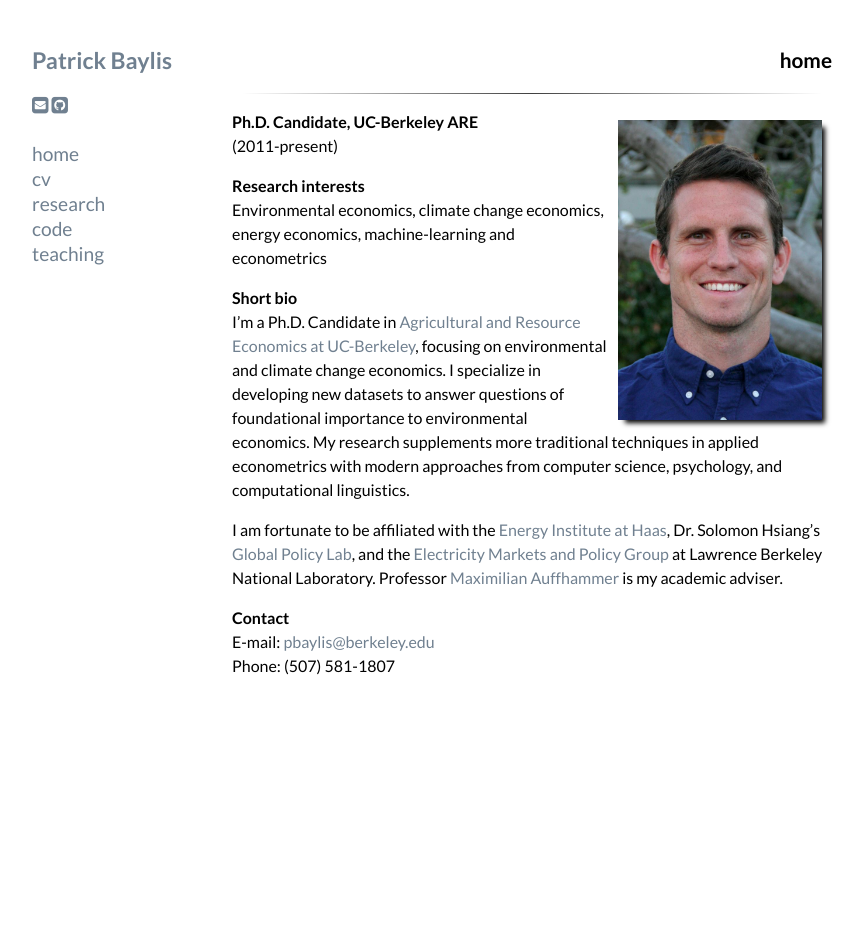
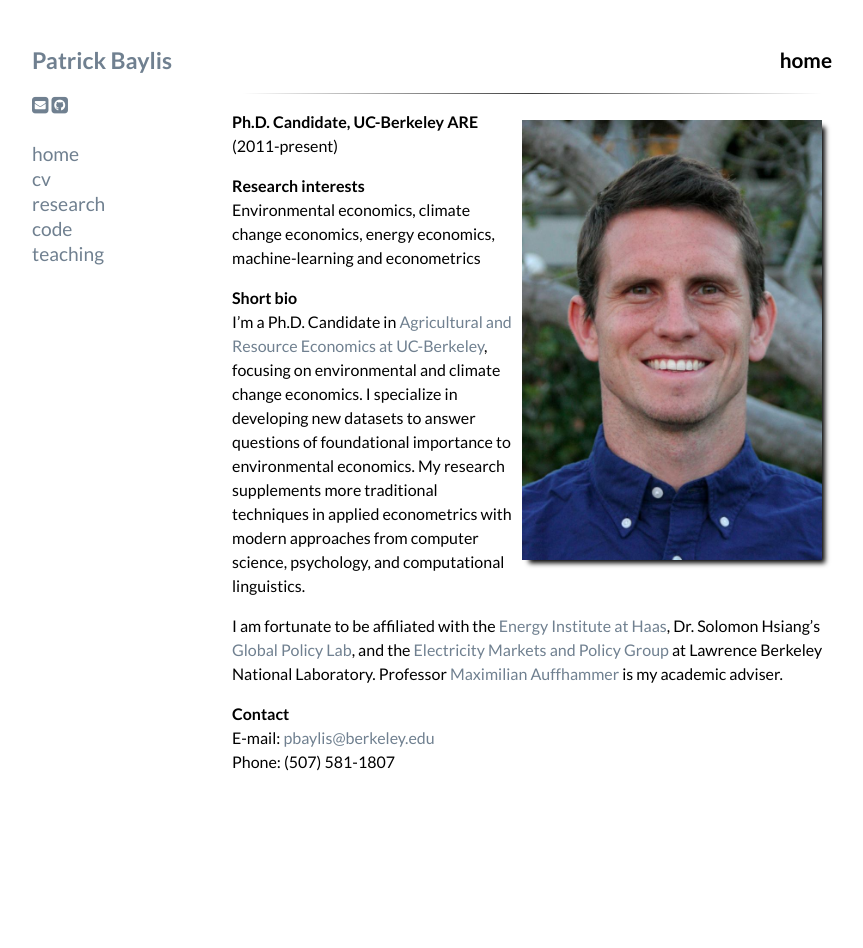
Before and after one commit to pbaylis/pbaylis.github.io, a Jekyll site: the page built from index.markdown, in a window 1280 px wide. Shown: the whole page, without its empty margins (208-1071 px from the left). Built offline with Jekyll 4.4.1, drawn with Linux system fonts in a browser that asks for light colours; nearby versions of some CDN libraries; Markdown is read by kramdown in place of the engine named in the settings.

Commit message:
front picture bigger

```diff
--- a/index.markdown
+++ b/index.markdown
@@ -5,7 +5,7 @@
 <h1 align="right">home</h1>
 ***
 
-<img src="images/baylis_headshot_blueshirt.jpg" alt="headshot" height="300px" class="shadow" style="float:right; margin:10px 10px 10px 10px;" />
+<img src="images/baylis_headshot_blueshirt.jpg" alt="headshot" width="300px" class="shadow" style="float:right; margin:10px 10px 10px 10px;" />
 
 **Ph.D. Candidate, UC-Berkeley ARE** <br> (2011-present)
 
```
